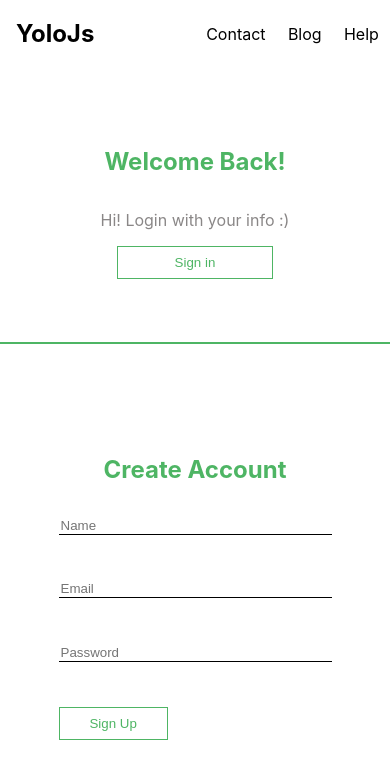
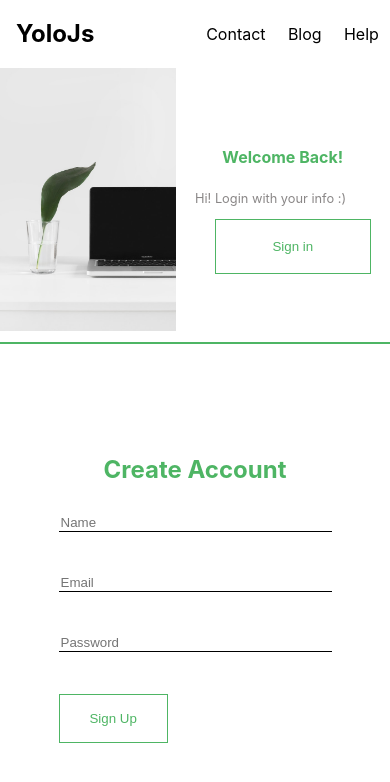
Before and after one commit to mymrtt/Landing-Register, a React (Create React App) app: page / in a window 390 px wide. Shown: the top 782 px of the page. Built offline with nearby package versions, Linux system fonts and the light colour scheme.

Commit message:
update mobile

```diff
--- a/src/App.css
+++ b/src/App.css
@@ -19,12 +19,20 @@
   .App_signin{
     width: 100% !important;
     height: 55% !important;
+    align-items: flex-end !important;
     border-right: none !important;
     border-bottom: 2px solid #4eb564;
-    background: 100% 65% !important;
+    background-size: 45% !important;
   }
   .App_signin-title{
-    font-size: 1.5rem !important;
+    width: 55%;
+    display: flex;
+    justify-content: center;
+    font-size: 1rem !important;
+  }
+  .App_signin-paragraph{
+    width: 50%;
+    font-size: .8rem;
   }
   .App_signup{
     width: 100% !important;
@@ -34,6 +42,11 @@
   }
   form{
     width: 70% !important;
+  }
+  .button{
+    width: 30%;
+    height: 20%;
+    margin-right: 1.2rem;
   }
 }
 .App_signin{
```
